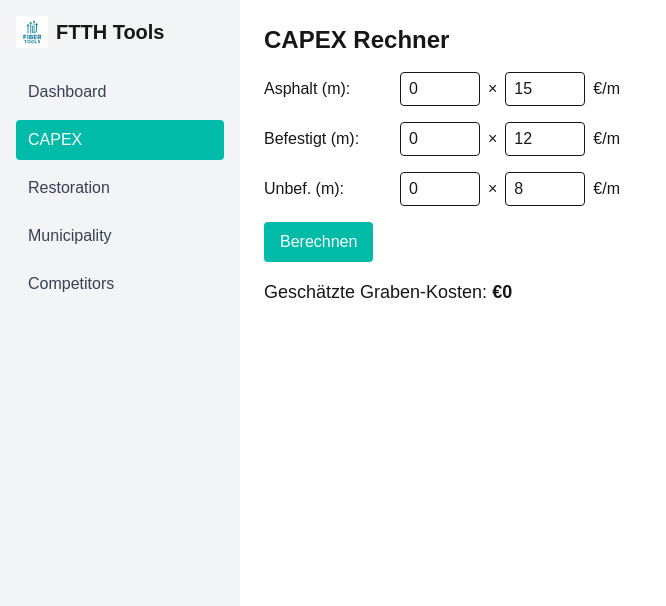
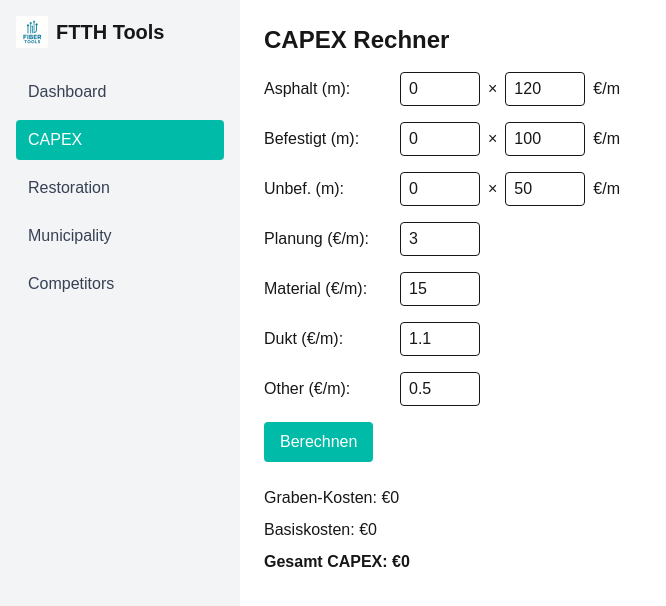
Before and after one commit to MartinPoet/fiber-tools, a Next.js app in the folder web/: page /capex in a window 1280 px wide. Both pictures are taken after a click on the button "Berechnen". Shown: the top 606 px of the page, without its empty margins (0-666 px from the left). Built offline with nearby package versions, Linux system fonts and the light colour scheme.

Commit message:
Add base cost parameters to CAPEX calculator

```diff
--- a/web/src/app/api/capex/route.ts
+++ b/web/src/app/api/capex/route.ts
@@ -9,17 +9,37 @@ export async function POST(request: Request) {
     costBefestigt,
     lengthUnbefestigt,
     costUnbefestigt,
+
+    // Neue Parameter
+    costPlanung = 3,     // €/m
+    costMaterial = 15,   // €/m
+    costDukt = 1.1,      // €/m
+    costOther = 0.5,     // €/m
   } = await request.json();
 
+  // Graben‑Kosten
   const trenchTotal =
     lengthAsphalt * costAsphalt +
     lengthBefestigt * costBefestigt +
     lengthUnbefestigt * costUnbefestigt;
 
-  return NextResponse.json({ trenchTotal });
+  // Gesamtlänge aller Trassen
+  const totalLength =
+    lengthAsphalt + lengthBefestigt + lengthUnbefestigt;
+
+  // Basiskosten (Planung, Material, Dukt, Sonstiges)
+  const baseTotal =
+    totalLength * costPlanung +
+    totalLength * costMaterial +
+    totalLength * costDukt +
+    totalLength * costOther;
+
+  // Endsumme
+  const totalCapex = trenchTotal + baseTotal;
+
+  return NextResponse.json({ trenchTotal, baseTotal, totalCapex });
 }
 
-// Optional: GET‑Fallback, damit `/api/capex` im Browser nicht 404 wirft
 export async function GET() {
   return NextResponse.json({ message: 'Bitte per POST mit JSON‑Body aufrufen' });
 }
--- a/web/src/app/capex/page.tsx
+++ b/web/src/app/capex/page.tsx
@@ -4,15 +4,26 @@ import { useState } from 'react';
 import SidebarLayout from '@/components/SidebarLayout';
 
 export default function CapexPage() {
-  const [lengthAsphalt, setLengthAsphalt] = useState(0);
-  const [costAsphalt, setCostAsphalt]     = useState(15);  // Default €/m
+  // Längen
+  const [lengthAsphalt, setLengthAsphalt]     = useState(0);
   const [lengthBefestigt, setLengthBefestigt] = useState(0);
-  const [costBefestigt, setCostBefestigt]     = useState(12);
   const [lengthUnbefestigt, setLengthUnbefestigt] = useState(0);
-  const [costUnbefestigt, setCostUnbefestigt]     = useState(8);
+  // Graben‑Kosten
+  const [costAsphalt, setCostAsphalt]         = useState(120);
+  const [costBefestigt, setCostBefestigt]     = useState(100);
+  const [costUnbefestigt, setCostUnbefestigt] = useState(50);
+  // Basiskosten
+  const [costPlanung, setCostPlanung]         = useState(3);
+  const [costMaterial, setCostMaterial]       = useState(15);
+  const [costDukt, setCostDukt]               = useState(1.1);
+  const [costOther, setCostOther]             = useState(0.5);
 
-  const [trenchTotal, setTrenchTotal] = useState<number|null>(null);
-  const [loading, setLoading]         = useState(false);
+  const [result, setResult] = useState<{
+    trenchTotal: number;
+    baseTotal: number;
+    totalCapex: number;
+  } | null>(null);
+  const [loading, setLoading] = useState(false);
 
   const calculate = async () => {
     setLoading(true);
@@ -26,71 +37,65 @@ export default function CapexPage() {
         costBefestigt,
         lengthUnbefestigt,
         costUnbefestigt,
+        costPlanung,
+        costMaterial,
+        costDukt,
+        costOther,
       }),
     });
-    const { trenchTotal } = await res.json();
-    setTrenchTotal(trenchTotal);
+    const data = await res.json();
+    setResult(data);
     setLoading(false);
   };
 
   return (
     <SidebarLayout>
       <h1 className="text-2xl font-bold mb-4">CAPEX Rechner</h1>
+
       <div className="space-y-4">
-        {/* Kategorie: Asphalt */}
-        <div className="flex items-center space-x-2">
-          <label className="w-32">Asphalt (m):</label>
+        {/* Graben-Kategorien */}
+        {[
+          { label: 'Asphalt', length: lengthAsphalt, setLength: setLengthAsphalt, cost: costAsphalt, setCost: setCostAsphalt },
+          { label: 'Befestigt', length: lengthBefestigt, setLength: setLengthBefestigt, cost: costBefestigt, setCost: setCostBefestigt },
+          { label: 'Unbef.', length: lengthUnbefestigt, setLength: setLengthUnbefestigt, cost: costUnbefestigt, setCost: setCostUnbefestigt },
+        ].map(({ label, length, setLength, cost, setCost }) => (
+          <div key={label} className="flex items-center space-x-2">
+            <label className="w-32">{label} (m):</label>
             <input
               type="number"
-            value={lengthAsphalt}
-            onChange={e => setLengthAsphalt(+e.target.value)}
+              value={length}
+              onChange={e => setLength(+e.target.value)}
               className="border px-2 py-1 rounded w-20"
             />
             <span>×</span>
             <input
               type="number"
-            value={costAsphalt}
-            onChange={e => setCostAsphalt(+e.target.value)}
+              value={cost}
+              onChange={e => setCost(+e.target.value)}
               className="border px-2 py-1 rounded w-20"
             />
             <span>€/m</span>
           </div>
-        {/* Kategorie: Befestigt */}
-        <div className="flex items-center space-x-2">
-          <label className="w-32">Befestigt (m):</label>
+        ))}
+
+        {/* Basiskosten */}
+        {[
+          { label: 'Planung', cost: costPlanung, setCost: setCostPlanung },
+          { label: 'Material', cost: costMaterial, setCost: setCostMaterial },
+          { label: 'Dukt', cost: costDukt, setCost: setCostDukt },
+          { label: 'Other', cost: costOther, setCost: setCostOther },
+        ].map(({ label, cost, setCost }) => (
+          <div key={label} className="flex items-center space-x-2">
+            <label className="w-32">{label} (€/m):</label>
             <input
               type="number"
-            value={lengthBefestigt}
-            onChange={e => setLengthBefestigt(+e.target.value)}
+              step="0.1"
+              value={cost}
+              onChange={e => setCost(+e.target.value)}
               className="border px-2 py-1 rounded w-20"
             />
-          <span>×</span>
-          <input
-            type="number"
-            value={costBefestigt}
-            onChange={e => setCostBefestigt(+e.target.value)}
-            className="border px-2 py-1 rounded w-20"
-          />
-          <span>€/m</span>
           </div>
-        {/* Kategorie: Unbefestigt */}
-        <div className="flex items-center space-x-2">
-          <label className="w-32">Unbef. (m):</label>
-          <input
-            type="number"
-            value={lengthUnbefestigt}
-            onChange={e => setLengthUnbefestigt(+e.target.value)}
-            className="border px-2 py-1 rounded w-20"
-          />
-          <span>×</span>
-          <input
-            type="number"
-            value={costUnbefestigt}
-            onChange={e => setCostUnbefestigt(+e.target.value)}
-            className="border px-2 py-1 rounded w-20"
-          />
-          <span>€/m</span>
-        </div>
+        ))}
       </div>
 
       <button
@@ -101,10 +106,12 @@ export default function CapexPage() {
         {loading ? 'Berechne…' : 'Berechnen'}
       </button>
 
-      {trenchTotal !== null && (
-        <p className="mt-4 text-lg">
-          Geschätzte Graben‑Kosten: <strong>€{trenchTotal.toLocaleString()}</strong>
-        </p>
+      {result && (
+        <div className="mt-6 space-y-2">
+          <p>Graben‑Kosten: €{result.trenchTotal.toLocaleString()}</p>
+          <p>Basiskosten: €{result.baseTotal.toLocaleString()}</p>
+          <p className="font-bold">Gesamt CAPEX: €{result.totalCapex.toLocaleString()}</p>
+        </div>
       )}
     </SidebarLayout>
   );
```
Lines whose indentation alone changed are shown as unchanged.
